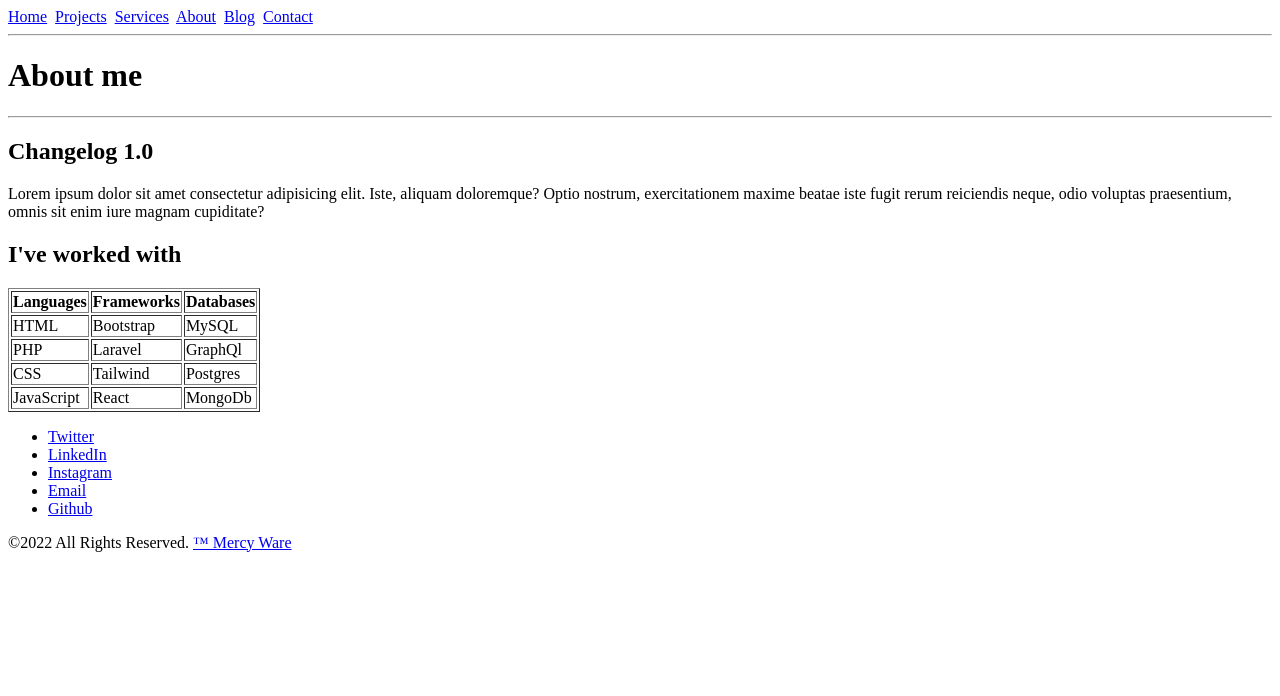
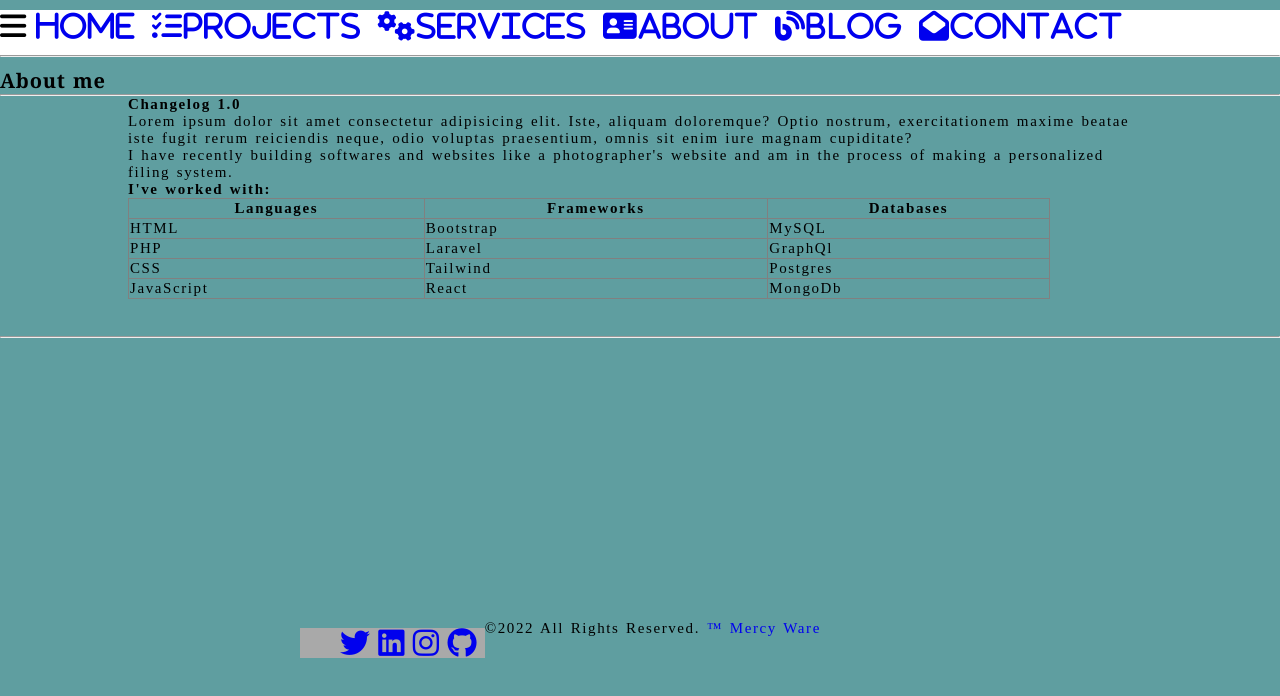
Before and after one commit to Mercilinah8/Mercilinah8, a plain HTML site: page about.html in a window 1280 px wide. Drawn offline with Linux system fonts and the light colour scheme.

Commit message:
Add files via upload

```diff
--- a/about.html
+++ b/about.html
@@ -8,17 +8,21 @@
     <meta charset="UTF-8">
     <meta http-equiv="X-UA-Compatible" content="IE=edge">
     <meta name="viewport" content="width=device-width, initial-scale=1.0">
+    <link rel="stylesheet" href="main.css"/>
+    <script src="https://kit.fontawesome.com/68fead7831.js" crossorigin="anonymous"></script>
     <title>Mercy ware:About</title>
 </head>
 <body>
        <!--Navigation bar section-->
-       <nav>
-        <a href="index.html">Home</a>&nbsp;
-        <a href="Projects.html">Projects</a>&nbsp;
-        <a href="Services.html">Services</a>&nbsp;
-        <a href="About.html">About</a>&nbsp;
-        <a href="Blog.html">Blog</a>&nbsp;
-        <a href="Contact.html">Contact</a>&nbsp;<br/>
+        <nav class="navbar">
+            <div class="navbar-links">
+                <i class="fas fa-bars fa-2x"></i>
+                <a href="index.html"><i class="fas fa-bars-house fa-2x">Home</i></a>&nbsp;
+                <a href="Projects.html"><i class="fas fa-tasks fa-2x">Projects</i></a>&nbsp;
+                <a href="Services.html"><i class="fas fa-cogs fa-2x">Services</i></a>&nbsp;
+                <a href="About.html"><i class="fas fa-address-card fa-2x">About</i></a>&nbsp;
+                <a href="Blog.html"><i class="fas fa-blog fa-2x">Blog</i></a>&nbsp;
+                <a href="Contact.html"><i class="fas fa-envelope-open text fa-2x">Contact</i></a>&nbsp;<br/>
        </nav>
        <hr/>
        <h1>About me</h1>
@@ -28,7 +32,11 @@
            <section>
                <h2>Changelog 1.0</h2>
                    <p>Lorem ipsum dolor sit amet consectetur adipisicing elit. Iste, aliquam doloremque? Optio nostrum, exercitationem maxime beatae iste fugit rerum reiciendis neque, odio voluptas praesentium, omnis sit enim iure magnam cupiditate?</p>
-                <h2>I've worked with</h2>
+                <p>
+                   I have recently building softwares and websites like a photographer's website and am in the process of making a personalized
+                   filing system.
+                   <h2>I've worked with:</h2>
+                </p>
                 <table border="1">
                     <tr>
                         <th>Languages</th>
@@ -58,14 +66,15 @@
                 </table>
            </section>
        </main>
+       <hr>
 <!--Footer section-->
     <footer>
+        <div class="social"></div>
         <ul>
-            <li> <a href="http://twitter.com/MercyWare15">Twitter</a>&nbsp;<br/></li>
-            <li><a href="http://linkedin.com/in/mercy-ware-2958b6231">LinkedIn</a>&nbsp;<br></li>
-            <li><a href="http://instagram.com/wanjiruuu56/">Instagram</a>&nbsp;<br/></li>
-            <li><a href="http://waremercy85@gmail.com">Email</a>&nbsp;<br/></li>
-            <li><a href="http://github.com/Mercilinah8">Github</a></li>
+            <li> <a href="http://twitter.com/MercyWare15"><i class="fab fa-twitter fa-2x"></i></a>&nbsp;<br/></li>
+            <li><a href="http://linkedin.com/in/mercy-ware-2958b6231"><i class="fab fa-linkedin fa-2x"></i></a>&nbsp;<br></li>
+            <li><a href="http://instagram.com/wanjiruuu56/"><i class="fab fa-instagram fa-2x"></i></a>&nbsp;<br/></li>
+            <li><a href="http://github.com/Mercilinah8"><i class="fab fa-github fa-2x"></i></a>&nbsp;<br/></li>
         </ul>
     <p>
         &copy;2022 All Rights Reserved.
```
Also changed, not shown: blog.html (+17 -12 lines), contact.html (+16 -12 lines).
